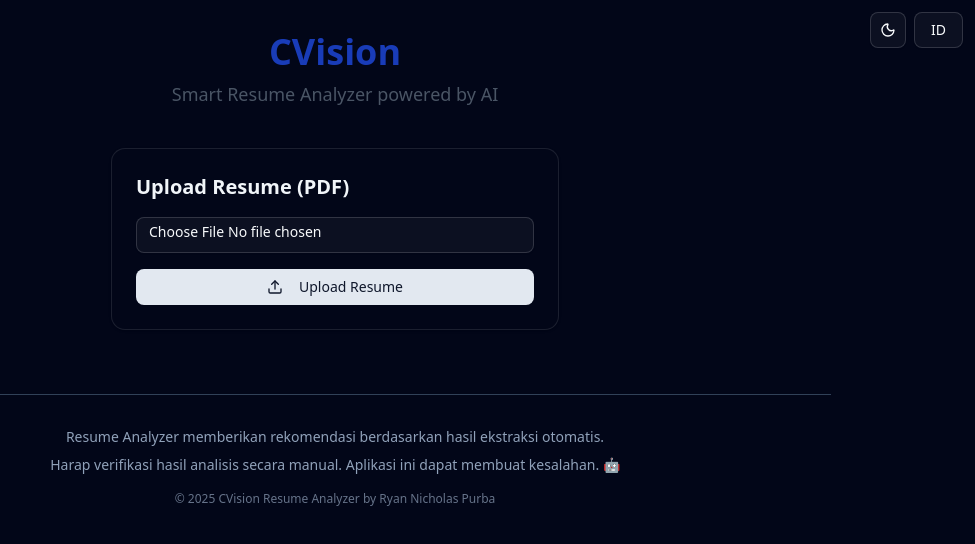
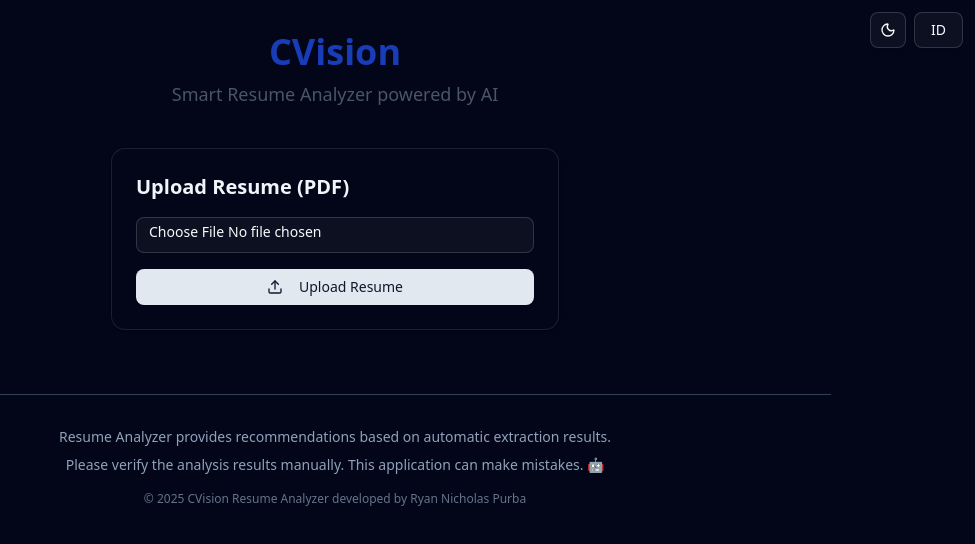
Before and after one commit to ryanlikestocode44/resume-analyzer, a React (Vite) app in the folder frontend/: page / in a window 1280 px wide. Shown: the top 544 px of the page, without its empty margins (305-1280 px from the left). Built offline with nearby package versions, Linux system fonts and the light colour scheme.

Commit message:
Implement Multi Language to ResumeUploader and AnalysisFooter

```diff
--- a/frontend/src/components/AnalysisFooter.tsx
+++ b/frontend/src/components/AnalysisFooter.tsx
@@ -1,19 +1,20 @@
 import React from "react";
+import { useLanguage } from "@/hooks/useLanguage";
 
 const AnalysisFooter: React.FC = () => {
+  const { t } = useLanguage();
+
   return (
     <footer className="mt-16 text-center text-sm text-slate-500 dark:text-slate-400 px-4 py-8 border-t border-slate-200 dark:border-slate-700">
-      <p className="mb-2">
-        Resume Analyzer memberikan rekomendasi berdasarkan hasil ekstraksi
-        otomatis.
-      </p>
+      <p className="mb-2">{t.resume_analyzer_info}</p>
       <p>
-        Harap verifikasi hasil analisis secara manual. Aplikasi ini dapat
-        membuat kesalahan. 🤖
+        {t.result_warning}{" "}
+        <span role="img" aria-label="robot">
+          🤖
+        </span>
       </p>
       <p className="mt-4 text-xs opacity-70">
-        © {new Date().getFullYear()} CVision Resume Analyzer by Ryan Nicholas
-        Purba
+        © {new Date().getFullYear()} {t.footer_copyright}
       </p>
     </footer>
   );
--- a/frontend/src/components/ResumeUploader.tsx
+++ b/frontend/src/components/ResumeUploader.tsx
@@ -1,11 +1,11 @@
 import React, { useState } from "react";
 import axios from "axios";
 import { useNavigate } from "react-router-dom";
-
 import { Button } from "@/components/ui/button";
 import { Input } from "@/components/ui/input";
 import { Alert, AlertTitle, AlertDescription } from "@/components/ui/alert";
 import { TriangleAlertIcon, Loader2Icon, UploadIcon } from "lucide-react";
+import { useLanguage } from "@/hooks/useLanguage";
 
 interface ResumeUploaderProps {
   onUploadSuccess: (data: any, file: File) => void;
@@ -26,12 +26,12 @@ const ResumeUploader: React.FC<ResumeUploaderProps> = ({ onUploadSuccess }) => {
 
   const handleUpload = async () => {
     if (!file) {
-      setError("Silakan pilih file resume terlebih dahulu.");
+      setError(t.choose_file);
       return;
     }
 
     if (!file.name.endsWith(".pdf")) {
-      setError("Hanya file PDF yang didukung.");
+      setError(t.pdf_only);
       return;
     }
 
@@ -67,27 +67,26 @@ const ResumeUploader: React.FC<ResumeUploaderProps> = ({ onUploadSuccess }) => {
 
       navigate("/result");
     } catch (err: any) {
-      const msg =
-        err.response?.data?.error ||
-        err.message ||
-        "Terjadi kesalahan saat mengunggah resume.";
+      const msg = err.response?.data?.error || err.message || t.upload_error;
       setError(msg);
     } finally {
       setLoading(false);
     }
   };
 
+  const { t } = useLanguage();
+
   return (
     <div className="relative">
       <div className="max-w-md mx-auto p-6 border rounded-xl bg-white dark:bg-slate-950 shadow">
         <h2 className="text-xl font-semibold mb-4 text-slate-800 dark:text-slate-100">
-          Upload Resume (PDF)
+          {t.upload}
         </h2>
 
         {error && (
           <Alert variant="destructive" className="mb-4">
             <TriangleAlertIcon className="h-5 w-5" />
-            <AlertTitle>Gagal Upload</AlertTitle>
+            <AlertTitle>{t.upload_failed}</AlertTitle>
             <AlertDescription>{error}</AlertDescription>
           </Alert>
         )}
@@ -103,12 +102,12 @@ const ResumeUploader: React.FC<ResumeUploaderProps> = ({ onUploadSuccess }) => {
           {loading ? (
             <>
               <Loader2Icon className="mr-2 h-4 w-4 animate-spin" />
-              Mengunggah...
+              {t.uploading}
             </>
           ) : (
             <>
               <UploadIcon className="mr-2 h-4 w-4" />
-              Upload Resume
+              {t.upload_btn}
             </>
           )}
         </Button>
@@ -118,9 +117,7 @@ const ResumeUploader: React.FC<ResumeUploaderProps> = ({ onUploadSuccess }) => {
       {loading && (
         <div className="fixed inset-0 z-50 flex flex-col items-center justify-center bg-black bg-opacity-70">
           <div className="w-20 h-20 border-4 border-white border-t-transparent rounded-full animate-spin mb-4"></div>
-          <p className="text-white text-lg font-medium">
-            Analyzing your resume...
-          </p>
+          <p className="text-white text-lg font-medium">{t.analyzing}</p>
         </div>
       )}
     </div>
--- a/frontend/src/locales/en.ts
+++ b/frontend/src/locales/en.ts
@@ -1,9 +1,22 @@
 const en = {
+  // Terjemahan untuk komponen ResumeUploader
   title: "CVision",
   subtitle: "Smart Resume Analyzer powered by AI",
-  upload: "Upload Resume",
-  analyze: "Analyze",
-  // ... tambahkan sesuai kebutuhan
+  upload: "Upload Resume (PDF)",
+  upload_failed: "Failed to upload resume.",
+  upload_error: "An error occurred while uploading the resume.",
+  uploading: "Uploading...",
+  upload_btn: "Upload Resume",
+  analyzing: "Analyzing your resume...",
+  choose_file: "Please select a resume file first.",
+  pdf_only: "Only PDF files are allowed.",
+
+  // Terjemahan untuk komponen AnalysisFooter
+  resume_analyzer_info:
+    "Resume Analyzer provides recommendations based on automatic extraction results.",
+  result_warning:
+    "Please verify the analysis results manually. This application can make mistakes.",
+  footer_copyright: "CVision Resume Analyzer developed by Ryan Nicholas Purba",
 };
 
 export default en;
--- a/frontend/src/locales/id.ts
+++ b/frontend/src/locales/id.ts
@@ -1,9 +1,23 @@
 const id = {
+  // Terjemahan untuk komponen ResumeUploader
   title: "CVision",
   subtitle: "Analisis Resume Pintar berbasis AI",
-  upload: "Unggah Resume",
-  analyze: "Analisis",
-  // ... tambahkan sesuai kebutuhan
+  upload: "Unggah Resume (PDF)",
+  upload_failed: "Gagal mengunggah resume.",
+  upload_error: "Terjadi kesalahan saat mengunggah resume.",
+  uploading: "Mengunggah...",
+  upload_btn: "Unggah Resume",
+  analyzing: "Menganalisis resume Anda...",
+  choose_file: "Silakan pilih file resume terlebih dahulu.",
+  pdf_only: "Hanya file PDF yang diperbolehkan.",
+
+  // Terjemahan untuk komponen AnalysisFooter
+  resume_analyzer_info:
+    "Resume Analyzer memberikan rekomendasi berdasarkan hasil ekstraksi otomatis.",
+  result_warning:
+    "Harap verifikasi hasil analisis secara manual. Aplikasi ini dapat membuat kesalahan.",
+  footer_copyright:
+    "CVision Resume Analyzer dirancang oleh Ryan Nicholas Purba",
 };
 
 export default id;
```
